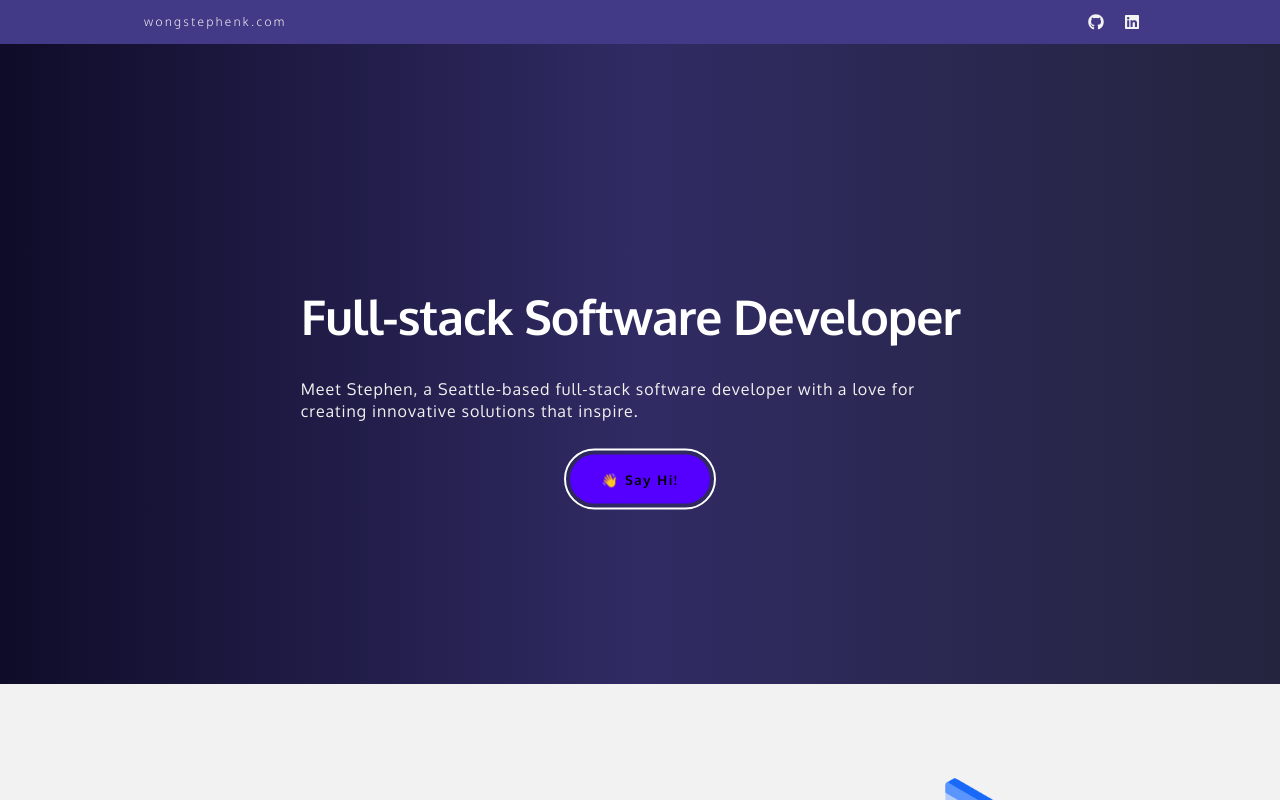
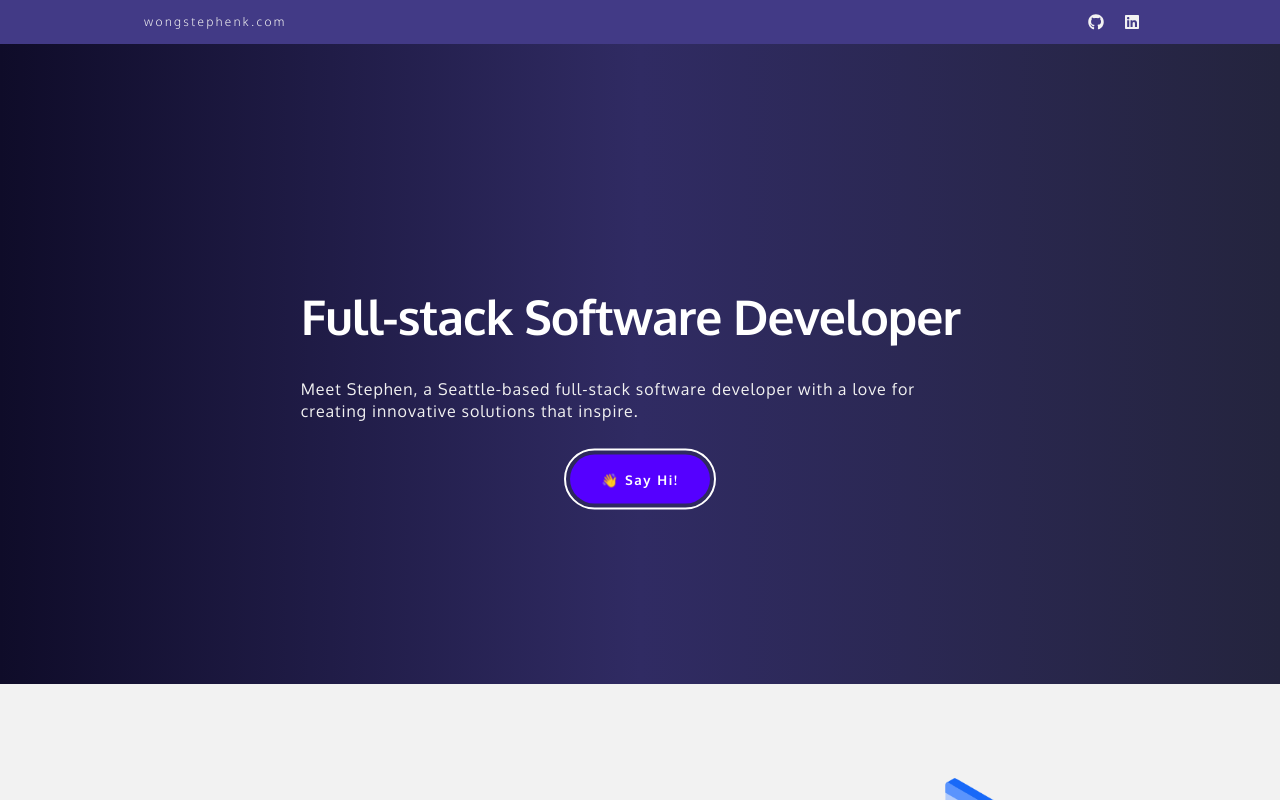
Before and after one commit to wongstephen/2023-portfolio, a React (Vite) app: page / in a window 1280 px wide. In both pictures the pointer is over the button "👋 Say Hi!". Shown: the top 800 px of the page. Built offline with nearby package versions, Linux system fonts and the light colour scheme.

Commit message:
updated hover on button

```diff
--- a/src/App.css
+++ b/src/App.css
@@ -226,11 +226,13 @@ button.landing__contact {
   border: 0;
   outline: 2px solid white;
   outline-offset: 0.25rem;
-  transition: color 5s;
+  cursor: pointer;
 }
 button.landing__contact:hover {
   transform: translateY(-1%);
   background-color: rgb(85, 0, 255);
+  transition: background-color 0.222s ease-in-out 0.022s;
+  color: white;
 }
 .landing__image {
   width: 100%;
```
